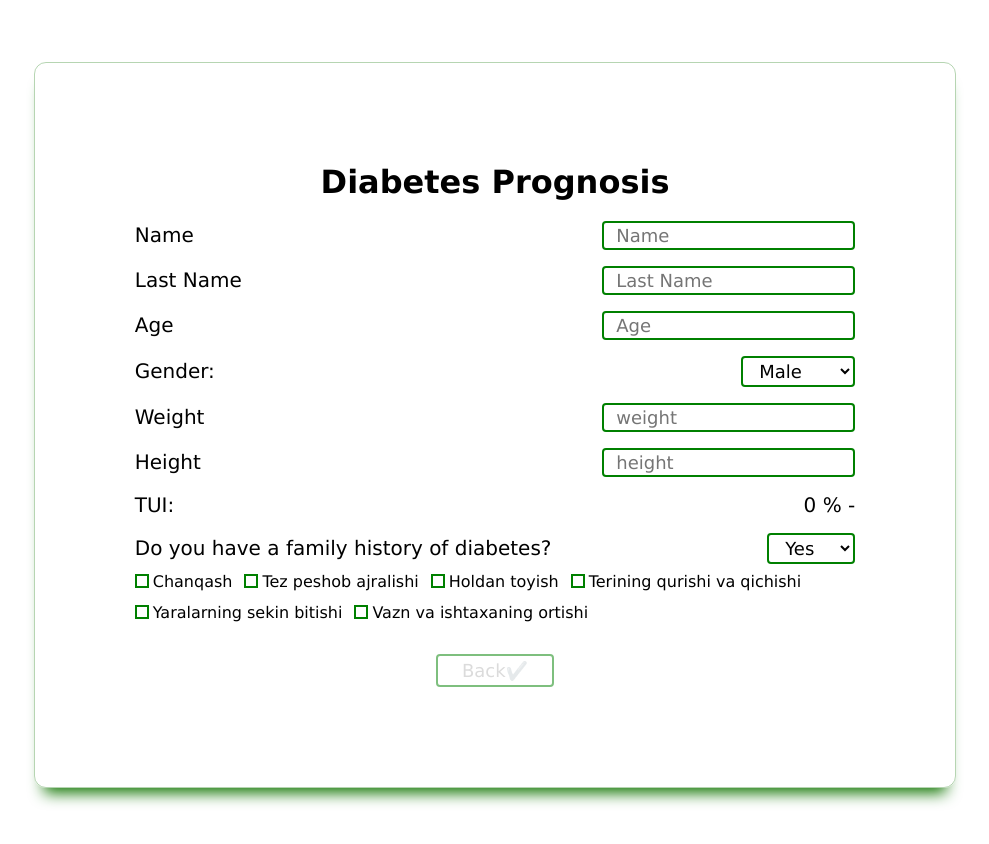
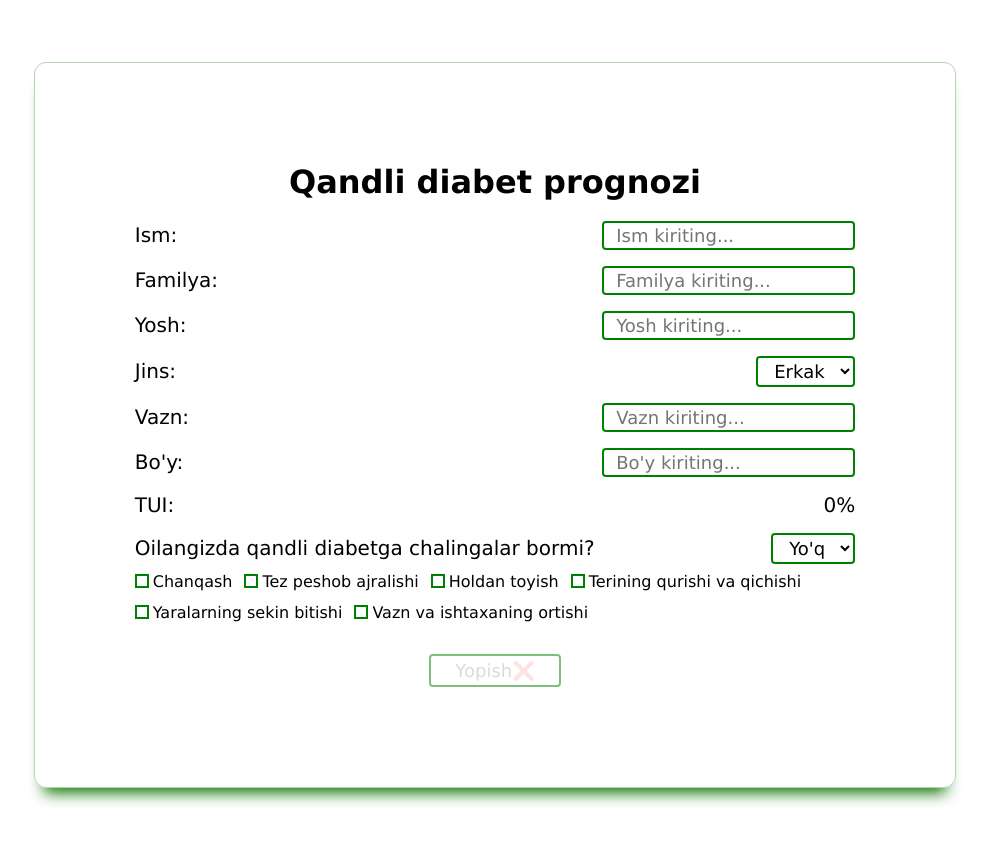
Before and after one commit to rasu1ova/diabet, a React (Vite) app: page / in a window 1280 px wide. Shown: the top 844 px of the page, without its empty margins (145-1134 px from the left). Built offline with nearby package versions, Linux system fonts and the light colour scheme.

Commit message:
finished

```diff
--- a/src/Components/Diabet.jsx
+++ b/src/Components/Diabet.jsx
@@ -8,8 +8,8 @@ function Diabet() {
   const [fname, setFname] = useState("");
   const [age, setAge] = useState("");
   const [weight, setWeight] = useState("");
-  const [gender, setGender] = useState("Male");
-  const [heredity, setHeredity] = useState("Yes");
+  const [gender, setGender] = useState("male");
+  const [heredity, setHeredity] = useState("now");
   const [win, setWindow] = useState(false);
   const [active, setActive] = useState(false);
   const [data, setData] = useState({});
@@ -19,10 +19,9 @@ function Diabet() {
   const [percent, setPercent] = useState(0);
   const [symptoms, setSymptoms] = useState("");
   const [obesity, setObesity] = useState("");
-  const [qwert, setQwert] = useState([]);
+  const [qwert, setQwert] = useState(0);
+  const [util, setUtil] = useState(0);
 
-  let summ = 0;
-  let symptomsPercent = [];
   const handleGenderChange = (event) => {
     setGender(event.target.value);
   };
@@ -36,6 +35,14 @@ function Diabet() {
   };
   const handleAgeChange = (event) => {
     setAge(event.target.value);
+    let extraPercent = 0;
+    if (age >= 40 && age < 65) {
+      extraPercent = 6;
+    } else if (age > 65) {
+      extraPercent = 10;
+    } else {
+    }
+    setQwert(extraPercent);
   };
 
   const handleHeredityChange = (event) => {
@@ -68,71 +75,59 @@ function Diabet() {
     // console.log(qwert, "qwert");
   }
 
-  // console.log(qwert);
-  // console.log(symptomsPercent, "symptoms");
   useEffect(() => {
-    console.log("tuini hisoblash", percent);
     let tuiHeight = height * 0.01;
     let wert = weight / (tuiHeight * tuiHeight);
     let qwer = wert.toFixed(1);
     setTui(Number(qwer));
   }, [height, weight]);
+
   useEffect(() => {
-    let extraPercent = 0;
-    console.log("preeffect tui", percent);
+    let extraPercent1 = 0;
+
+    if (tui !== NaN) {
       if (tui >= 23.0 && tui < 24.9) {
         setObesity("o`rtacha vazn");
-      extraPercent += 2;
-      console.log("2% vazn un qo'shildi");
+        extraPercent1 = 2;
       } else if (tui > 25.0 && tui < 29.9) {
         setObesity("ortiqcha vazn");
-      extraPercent += 6;
-      console.log("6% vazn un qo'shildi");
+        extraPercent1 = 6;
       } else if (tui >= 30.0 && tui < 34.9) {
         setObesity("semizlikning 1-darajasi");
-      extraPercent += 10;
-      console.log("10% vazn un qo'shildi");
+        extraPercent1 = 10;
       } else if (tui >= 35.0 && tui <= 35.9) {
         setObesity("semizlikning 2-darajasi");
-      extraPercent += 15;
-      console.log("15% vazn un qo'shildi");
+        extraPercent1 = 15;
+      } else if (tui > 40.0) {
+        extraPercent1 = 20;
+        setObesity("semizlikning 3-darajasi");
       }
-    // else if (tui > 40.0) {
-    //   setObesity("semizlikning 3-darajasi");
-    //   extraPercent += 20;
-    //   console.log("20% vazn un qo'shildi");
-    // }
-    console.log("tui", tui);
-    console.log("exit", extraPercent);
-    setPercent(percent + extraPercent);
-    console.log("exitni pasti", extraPercent);
-    console.log(percent, "vazn ichidada");
+      setUtil(extraPercent1);
+    }
   }, [tui]);
-
-  // useEffect(() => {
-  //   console.log("symptoms", percent);
-  //   if (percent >= 40) {
-  //     setSymptoms(`Sog'lom turmush tarziga rioya qiling`);
-  //     console.log(symptoms);
-  //   } else if (percent >= 41 && percent < 50) {
-  //     setSymptoms(
-  //       `Parhez va jismoniy faollik (kuniga 5000 yoki 10000 qadam yurish)`
-  //     );
-  //   } else if (percent >= 51 && percent < 60) {
-  //     setSymptoms(`Qon tahlili , hududdagi shifokor ko'ruvi `);
-  //   } else if (percent > 60) {
-  //     setSymptoms(`Endokrinolog ko'ruvi`);
-  //   } else {
-  //     console.log("symptoms oxiri");
-  //   }
-  // }, [percent]);
-
-
+  console.log(percent, "salom");
+  useEffect(() => {
+    console.log("symptoms", percent);
+    if (percent >= 40) {
+      setSymptoms(`Sog'lom turmush tarziga rioya qiling`);
+      console.log(symptoms);
+    } else if (percent >= 41 && percent < 50) {
+      setSymptoms(
+        `Parhez va jismoniy faollik (kuniga 5000 yoki 10000 qadam yurish)`
+      );
+    } else if (percent >= 51 && percent < 60) {
+      setSymptoms(`Qon tahlili , hududdagi shifokor ko'ruvi `);
+    } else if (percent > 60) {
+      setSymptoms(`Endokrinolog ko'ruvi`);
+    } else {
+      console.log("symptoms oxiri");
+    }
+  }, [percent]);
 
   useEffect(() => {
     if (
-      // fname !== "" &&
-      // lname !== "" &&
+      fname !== "" &&
+      lname !== "" &&
       weight !== "" &&
       height !== "" &&
       age !== "" &&
@@ -144,7 +139,6 @@ function Diabet() {
     }
   }, [lname, fname, age, weight, gender, height]);
   const handleSubmit = () => {
-    let extraPercent = 0;
     console.log(percent, "percent submit ichidagi");
     const formData = {
       lname: lname,
@@ -155,48 +149,35 @@ function Diabet() {
       gender: gender,
       heredity: heredity,
     };
+    setData(formData);
 
-    if (heredity === "Yes") {
-      extraPercent = 9;
-      console.log("yes", "9%");
+    let extraPercent = 0;
+    if (heredity !== "now") {
+      extraPercent += 9;
     }
-    if (heredity === "Now") {
-      extraPercent = 0;
-      console.log("now", "0%");
+    if (heredity !== "yes") {
+      extraPercent += 0;
     }
-    if (gender === "Male") {
-      extraPercent = 4;
-      console.log("mal", "4%");
+    if (gender === "male") {
+      extraPercent += 4;
     }
-    if (gender === "Female") {
-      extraPercent = 2;
-      console.log("female", "2%");
+    if (gender === "female") {
+      extraPercent += 2;
     }
-    if (age >= 40 && age < 65) {
-      extraPercent = 6;
-      console.log("6% yosh un qo'shildi");
-    }
-    if (age > 65) {
-      extraPercent = 10;
-      console.log("10% yosh un qo'shildi");
-    } else {
-      console.log(extraPercent + "%");
-    }
-    console.log("out", extraPercent);
-    console.log(qwert);
+
     setPercent(percent + extraPercent);
-    setData(formData);
     setWindow(true);
+    setFname("");
+    setLname("");
+    setAge("");
+    setWeight("");
+    setHeredity("");
+    setHeight("");
+    setGender("");
   };
   // useEffect(() => {
   //   if (window === false) {
-  //     setFname("");
-  //     setLname("");
-  //     setAge("");
-  //     setWeight("");
-  //     setHeredity("");
-  //     setHeight("");
-  //     setGender("");
+  //
   //   }
   // }, []);
   return (
@@ -209,90 +190,90 @@ function Diabet() {
             e.preventDefault();
             handleSubmit();
           }}>
-          <h1 className="heading">Diabetes Prognosis</h1>
+          <h1 className="heading">Qandli diabet prognozi</h1>
           <label htmlFor="fname" className="labIn">
-            <span>Name</span>
+            <span>Ism:</span>
             <input
               type="text"
               value={fname}
               onChange={handleNameChange}
               name="fname"
               id="fname"
-              placeholder="Name"
+              placeholder="Ism kiriting..."
             />
           </label>
           <label htmlFor="lname" className="labIn">
-            <span>Last Name</span>
+            <span>Familya:</span>
             <input
               type="text"
               value={lname}
               onChange={handleLnameChange}
               name="lname"
               id="lname"
-              placeholder="Last Name"
+              placeholder="Familya kiriting..."
             />
           </label>
           <label htmlFor="age" className="labIn">
-            <span>Age</span>
+            <span>Yosh:</span>
             <input
               type="number"
               value={age}
               onChange={handleAgeChange}
               name="age"
               id="age"
-              placeholder="Age"
+              placeholder="Yosh kiriting..."
             />
           </label>
           <div className="gender labIn">
-            <label htmlFor="gender">Gender:</label>
+            <label htmlFor="gender">Jins:</label>
             <select
               name="gender"
               id=""
               value={gender}
               onChange={handleGenderChange}>
-              <option value="male">Male</option>
-              <option value="female">Female</option>
+              <option value="male">Erkak</option>
+              <option value="female">Ayol</option>
             </select>
           </div>
           <label htmlFor="weight" className="labIn">
-            <span>Weight</span>
+            <span>Vazn:</span>
             <input
               type="number"
               value={weight}
               onChange={handleWeightChange}
               name="weight"
               id=""
-              placeholder="weight"
+              placeholder="Vazn kiriting..."
             />
           </label>
           <label htmlFor="height" className="labIn">
-            <span>Height</span>
+            <span>Bo'y:</span>
             <input
               type="number"
               value={height}
               onChange={handleHeightChange}
               name="height"
               id=""
-              placeholder="height"
+              placeholder="Bo'y kiriting..."
             />
           </label>
           <div className="labIn">
             <span>TUI: </span>
             <div>
-              {tui ? <div>{tui}</div> : 0} % -{obesity}
+              {tui ? <span>{tui}</span> : 0}% {obesity}
             </div>
           </div>
           <div className="heredity labIn">
             <label htmlFor="heredity">
-              Do you have a family history of diabetes?
+              Oilangizda qandli diabetga chalingalar bormi?
             </label>
             <select
               name="heredity"
               id=""
               value={heredity}
               onChange={handleHeredityChange}>
-              <option value="yes">Yes</option>
-              <option value="now">Now</option>
+              <option value="noooooooooooooow">Yo'q</option>
+              <option value="yeeeees">Ha</option>
             </select>
           </div>
           <div className="diseases">
@@ -308,7 +289,6 @@ function Diabet() {
                   onClick={(e) =>
                     handleCheckboxChange(
                       item.name,
-
                       e.target.checked,
                       item.percent,
                       item.id
@@ -325,11 +305,11 @@ function Diabet() {
             </button> */}
             {active ? (
               <button id="button" className="active">
-                Send✔️
+                Yuborish✔️
               </button>
             ) : (
               <button id="button" className="noActive" disabled>
-                Back✔️
+                Yopish❌
               </button>
             )}
           </div>
@@ -348,11 +328,13 @@ function Diabet() {
                 Salom 👋🏻 {data.lname}. <br /> Sizda
                 {percent < 10 ? (
                   <span>
-                    oshqozon osti bezi insulin ishlab chiqarilishining buzilishi{" "}
-                    {percent}%
+                    oshqozon osti bezi insulin ishlab chiqarilishining buzilishi
+                    {percent + qwert + util}%
                   </span>
                 ) : (
-                  <span>qandli diabetga chalinish ehtimoli {percent}%</span>
+                  <span>
+                    qandli diabetga chalinish ehtimoli {percent + qwert + util}%
+                  </span>
                 )}
                 <br />
                 <span>{symptoms}</span>
```
Lines whose indentation alone changed are shown as unchanged.
